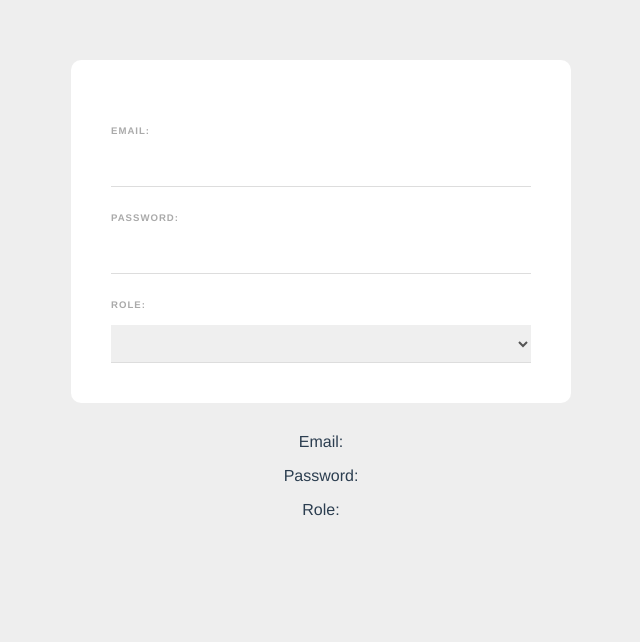
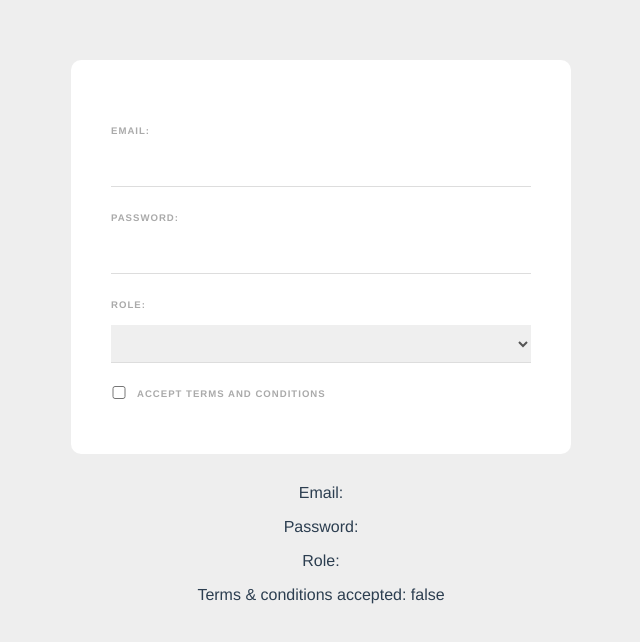
Before and after one commit to vanheaven-ui/form-inputs-vue, a Vue app: page / in a window 1280 px wide. Shown: the top 642 px of the page, without its empty margins (319-959 px from the left). Built offline with nearby package versions, Linux system fonts and the light colour scheme.

Commit message:
Use v-model directive to create two-way binding btn checkbox and state

```diff
--- a/src/components/SignupForm.vue
+++ b/src/components/SignupForm.vue
@@ -13,11 +13,15 @@
       <option value="Web designer">Web designer</option>
       <option value="Full-stack developer">Full-stack developer</option>
     </select>
+
+    <input type="checkbox" v-model="terms" />
+    <label>Accept terms and conditions</label>
   </form>
   <div class="output">
     <p>Email: {{ email }}</p>
     <p>Password: {{ password }}</p>
     <p>Role: {{ role }}</p>
+    <p>Terms &#38; conditions accepted: {{ terms }}</p>
   </div>
 </template>
 
@@ -29,6 +33,7 @@
       email: "",
       password: "",
       role: "",
+      terms: false,
     };
   },
 };
@@ -65,4 +70,12 @@
   border-bottom: 1px solid #ddd;
   color: #555;
 }
+
+input[type="checkbox"] {
+  display: inline-block;
+  width: 16px;
+  margin: 0 10px 0 0;
+  position: relative;
+  top: 2px;
+}
 </style>
```
